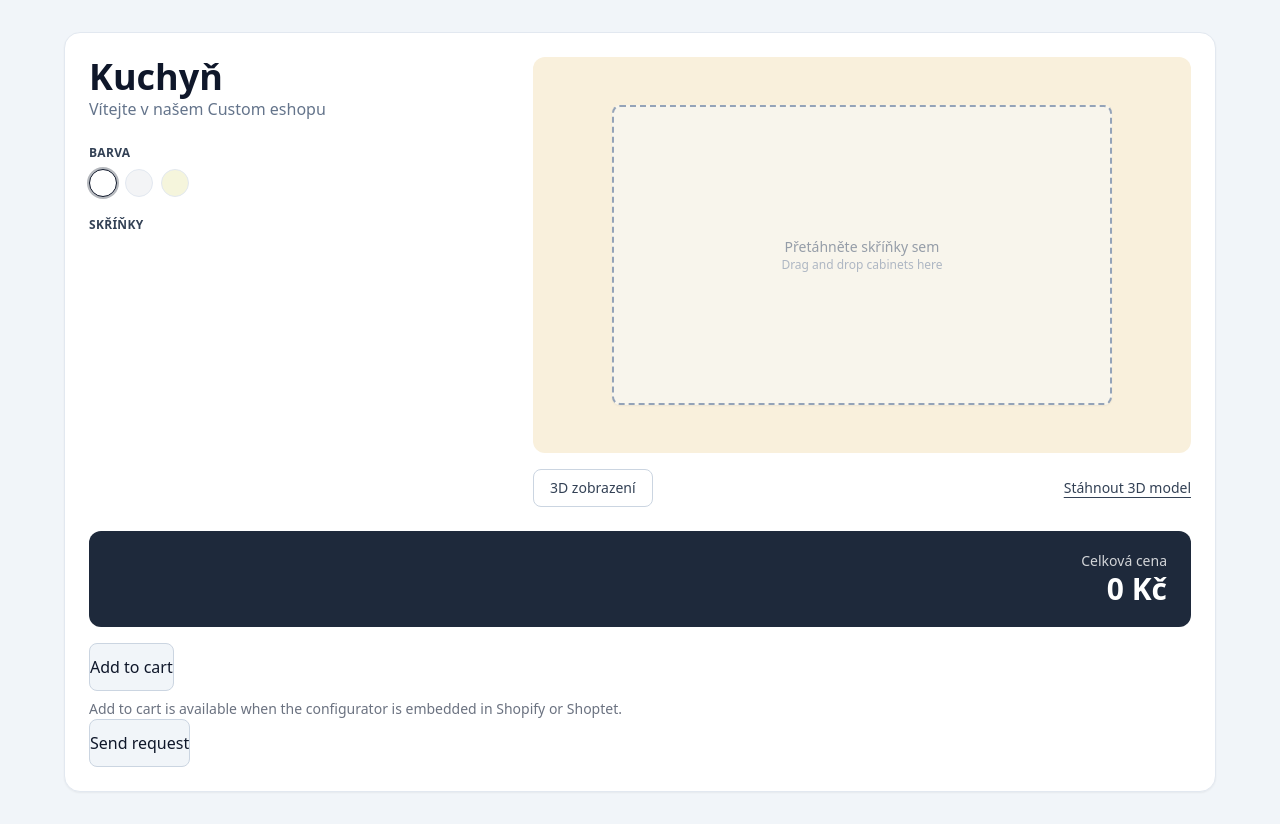
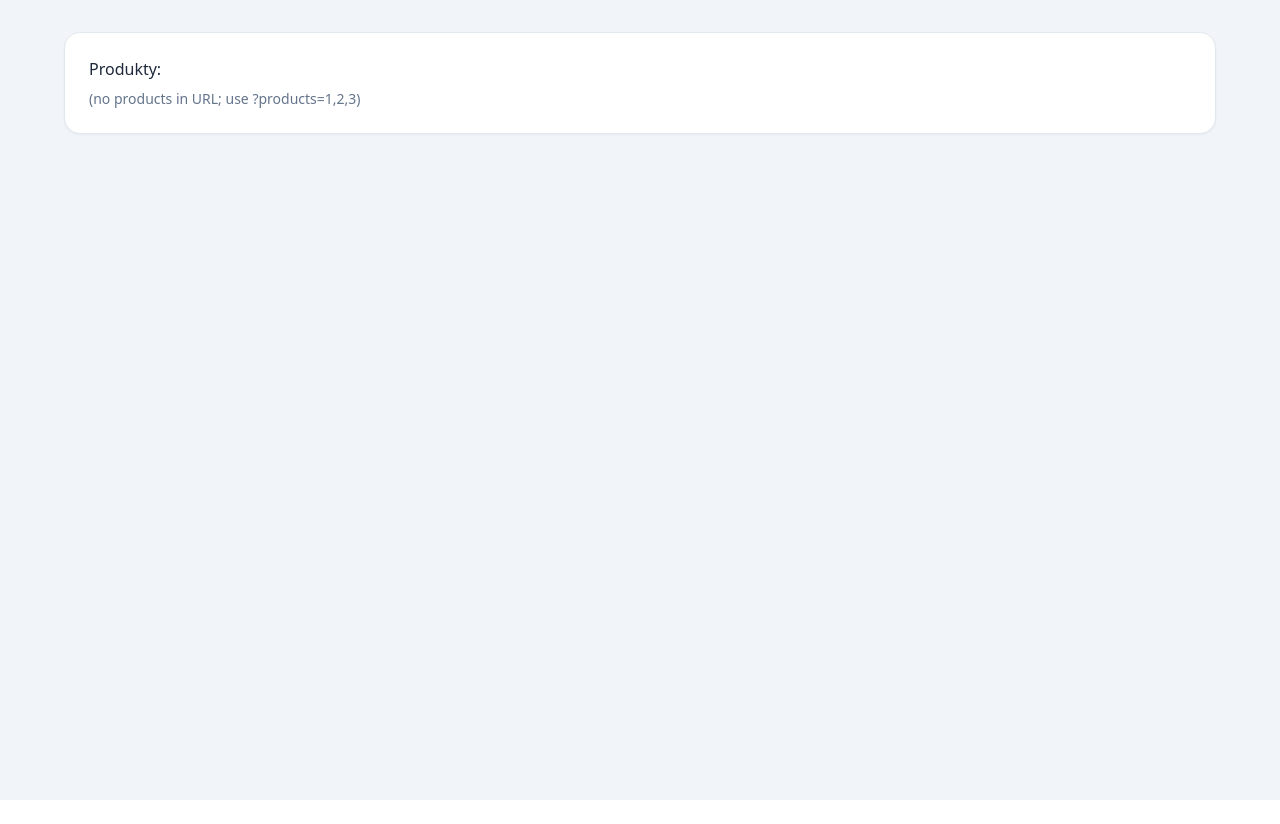
Before and after one commit to glukomania/kitchen_3d, a React (Vite) app: page / in a window 1280 px wide. After the commit the page ends 800 px from the top, so only its background shows below. Built offline with nearby package versions, Linux system fonts and the light colour scheme.

Commit message:
Add stub-component

```diff
--- a/src/App.tsx
+++ b/src/App.tsx
@@ -1,11 +1,6 @@
-import { Configurator } from "@/features/configurator/ui/Configurator";
+import { ProductsFromUrlStub } from "@/ProductsFromUrlStub";
+// import { Configurator } from "@/features/configurator/ui/Configurator";
 
 export function App() {
-  return (
-    <div className="min-h-screen bg-slate-100 p-8">
-      <div className="mx-auto max-w-6xl">
-        <Configurator />
-      </div>
-    </div>
-  );
+  return <ProductsFromUrlStub />;
 }
--- /dev/null
+++ b/src/ProductsFromUrlStub.tsx
@@ -0,0 +1,39 @@
+/**
+ * Stub: reads product price IDs from URL query (?products=1,2,3) and displays them.
+ */
+
+function getPriceIdsFromUrl(): number[] {
+  if (typeof window === "undefined") return [];
+  const params = new URLSearchParams(window.location.search);
+  const raw = params.get("products");
+  if (!raw) return [];
+  return raw
+    .split(",")
+    .map((id) => Number(id.trim()))
+    .filter((n) => !Number.isNaN(n));
+}
+
+export function ProductsFromUrlStub() {
+  const ids = getPriceIdsFromUrl();
+
+  return (
+    <div className="products-from-url-stub min-h-screen bg-slate-100 p-8">
+      <div className="products-from-url-stub-inner mx-auto max-w-6xl rounded-2xl border border-slate-200 bg-white p-6 shadow-sm">
+        <p className="products-from-url-stub-title font-medium text-slate-800">
+          Produkty:
+        </p>
+        {ids.length === 0 ? (
+          <p className="products-from-url-stub-empty mt-2 text-sm text-slate-500">
+            (no products in URL; use ?products=1,2,3)
+          </p>
+        ) : (
+          <ul className="products-from-url-stub-list mt-2 list-none space-y-1 text-slate-700">
+            {ids.map((id, i) => (
+              <li key={`${id}-${i}`}>priceId: {id}</li>
+            ))}
+          </ul>
+        )}
+      </div>
+    </div>
+  );
+}
```
